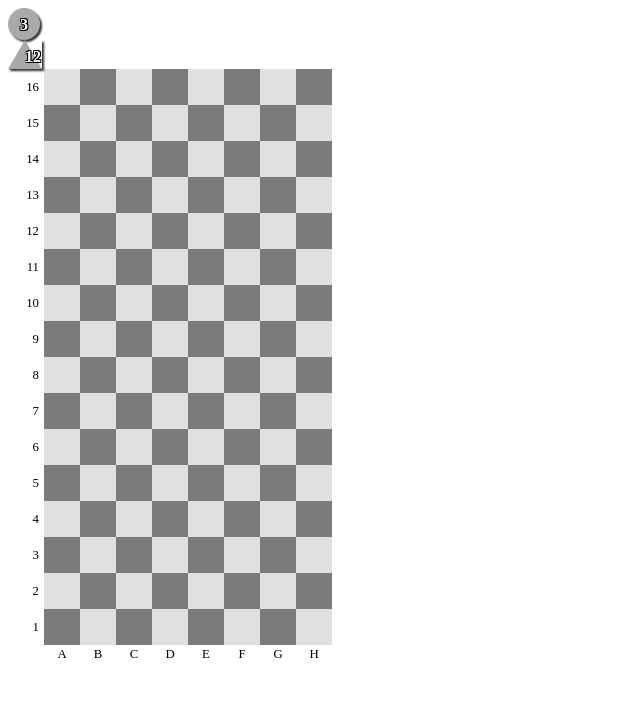
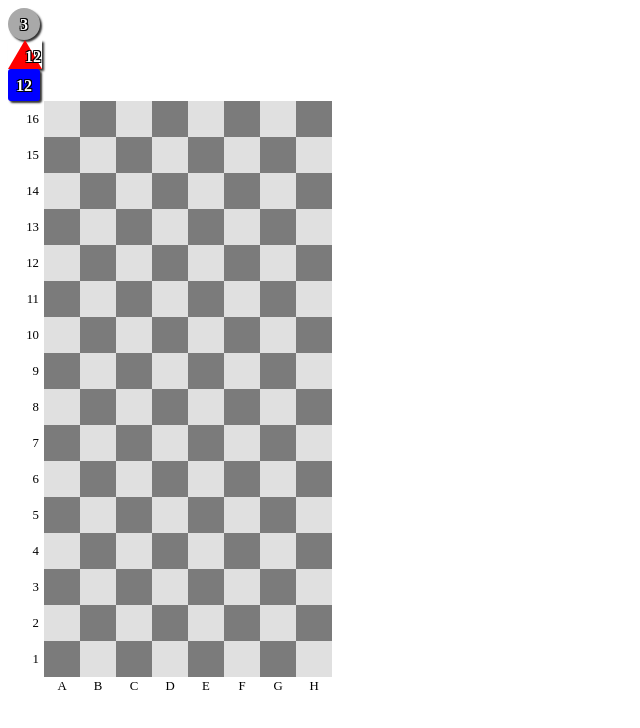
Before and after one commit to robertoloja/rithmomachy, a website: page public/index.html in a window 1280 px wide. Shown: the whole page, without its empty margins (0-640 px from the left). Drawn offline with nearby package versions, Linux system fonts and the light colour scheme; files that its build step writes are made by us from their sources; files whose address does not match are found by name.

Commit message:
Custom piece directives now use color attributes.

```diff
--- a/public/core.js
+++ b/public/core.js
@@ -39,13 +39,13 @@
   /**
    * Piece directives.
    */
-  // TODO: add the listeners to this to make it move
+  // TODO: add the listeners to this so they aren't in separate js files.
   app.directive('round', () => {
     return {
       restrict: 'E',
       transclude: true,
       scope: {
-        color: '=color',
+        color: '=',
       },
       template: '<div ng-transclude></div>',
       link: (scope, element) => {
@@ -68,10 +68,10 @@
       restrict: 'E',
       transclude: true,
       scope: {
-        color: '=color',
+        color: '=',
       },
       template: '<div ng-transclude></div>',
-      link: (scope, element) => {
+      link: (scope, element, attrs) => {
         element.css({
           position: 'relative',
           display: 'block',
@@ -79,7 +79,7 @@
           height: '0',
           borderStyle: 'solid',
           borderWidth: '0 17px 29.4px 17px',
-          borderColor: 'transparent transparent darkgrey transparent',
+          borderColor: 'transparent transparent ' + attrs.color + ' transparent',
           boxShadow: '2px 2px 2px rgba(0, 0, 0, 0.8)',
         });
       },
@@ -90,7 +90,21 @@
     return {
       restrict: 'E',
       transclude: true,
+      scope: {
+        color: '=',
+      },
       template: '<div ng-transclude></div>',
+      link: (scope, element, attrs) => {
+        element.css({
+          background: attrs.color,
+          position: 'relative',
+          display: 'block',
+          width: '32px',
+          height: '32px',
+          boxShadow: '2px 2px 2px rgba(0, 0, 0, 0.8)',
+          borderRadius: '3px',
+        });
+      },
     };
   });
 }());
--- a/public/gameBoard.html
+++ b/public/gameBoard.html
@@ -4,9 +4,13 @@
     3
 </round>
 
-<triangle id='bar' color='white' draggable='true' ondragstart='dragStart(event)'>
+<triangle id='bar' color='red' draggable='true' ondragstart='dragStart(event)'>
     12
 </triangle>
+
+<square id='baz' color='blue' draggable='true' ondragstart='dragStart(event)'>
+    12
+</square>
 
 <table id='game-board'>
     <tr id='16' class='boardRow'>
--- a/style/game.css
+++ b/style/game.css
@@ -25,7 +25,7 @@
   background: #E0E0E0;
 }
 
-round div, triangle div {
+round div, triangle div, square div {
   padding-top: 8px;
   text-align: center;
   color: white;
```
